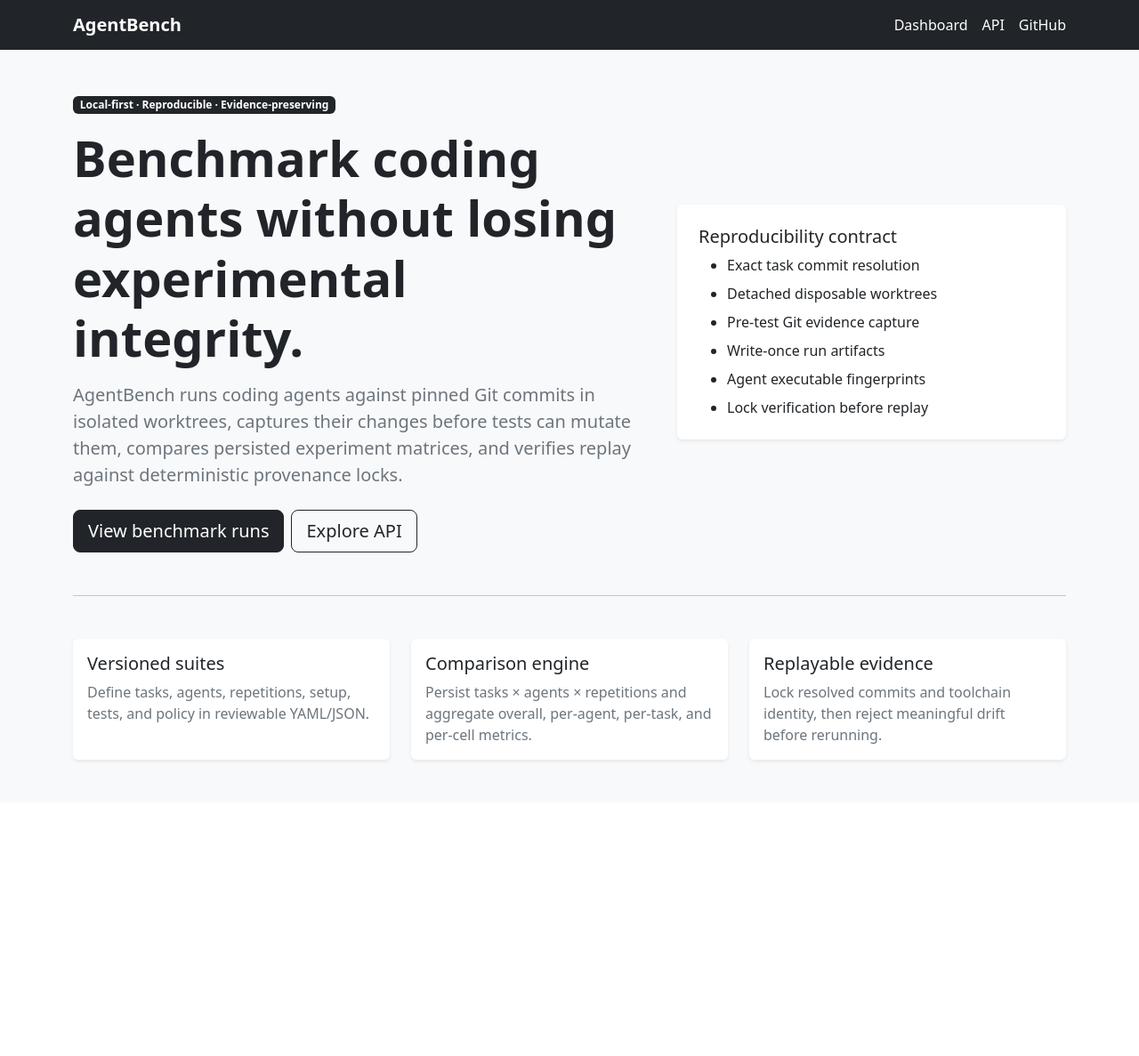
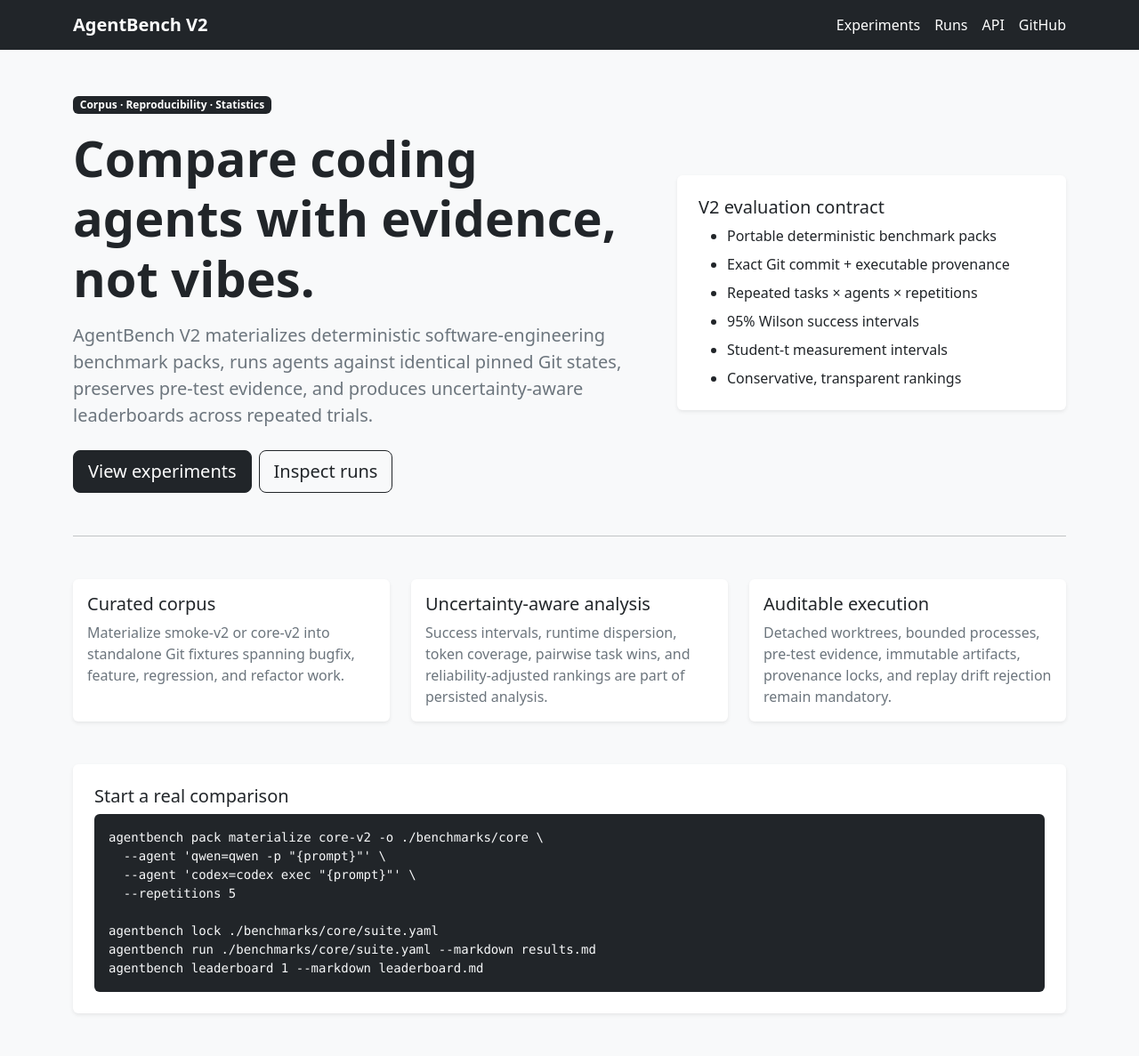
Before and after one commit to takahashijake/AgentBench, a FastAPI app: page / in a window 1280 px wide. Shown: the whole page at 89% size. Before the commit the page ends 857 px from the top, so only its background shows below. Run offline with FastAPI, Linux system fonts and the light colour scheme.

Commit message:
Present AgentBench V2 evaluation workflow

```diff
--- a/src/agentbench/templates/index.html
+++ b/src/agentbench/templates/index.html
@@ -3,15 +3,16 @@
 <head>
   <meta charset="utf-8">
   <meta name="viewport" content="width=device-width, initial-scale=1">
-  <title>AgentBench</title>
+  <title>AgentBench V2</title>
   <link href="https://cdn.jsdelivr.net/npm/bootstrap@5.3.3/dist/css/bootstrap.min.css" rel="stylesheet">
 </head>
 <body class="bg-body-tertiary">
 <nav class="navbar navbar-dark bg-dark">
   <div class="container">
-    <a class="navbar-brand fw-semibold" href="/">AgentBench</a>
+    <a class="navbar-brand fw-semibold" href="/">AgentBench V2</a>
     <div class="d-flex gap-3">
-      <a class="text-white text-decoration-none" href="/dashboard">Dashboard</a>
+      <a class="text-white text-decoration-none" href="/experiments">Experiments</a>
+      <a class="text-white text-decoration-none" href="/dashboard">Runs</a>
       <a class="text-white text-decoration-none" href="/docs">API</a>
       <a class="text-white text-decoration-none" href="https://github.com/takahashijake/AgentBench">GitHub</a>
     </div>
@@ -20,45 +21,64 @@
 <main class="container py-5">
   <div class="row align-items-center g-5">
     <div class="col-lg-7">
-      <span class="badge text-bg-dark mb-3">Local-first · Reproducible · Evidence-preserving</span>
-      <h1 class="display-4 fw-bold">Benchmark coding agents without losing experimental integrity.</h1>
+      <span class="badge text-bg-dark mb-3">Corpus · Reproducibility · Statistics</span>
+      <h1 class="display-4 fw-bold">Compare coding agents with evidence, not vibes.</h1>
       <p class="lead text-secondary mt-3">
-        AgentBench runs coding agents against pinned Git commits in isolated worktrees,
-        captures their changes before tests can mutate them, compares persisted experiment
-        matrices, and verifies replay against deterministic provenance locks.
+        AgentBench V2 materializes deterministic software-engineering benchmark packs,
+        runs agents against identical pinned Git states, preserves pre-test evidence,
+        and produces uncertainty-aware leaderboards across repeated trials.
       </p>
-      <div class="d-flex gap-2 mt-4">
-        <a class="btn btn-dark btn-lg" href="/dashboard">View benchmark runs</a>
-        <a class="btn btn-outline-dark btn-lg" href="/docs">Explore API</a>
+      <div class="d-flex flex-wrap gap-2 mt-4">
+        <a class="btn btn-dark btn-lg" href="/experiments">View experiments</a>
+        <a class="btn btn-outline-dark btn-lg" href="/dashboard">Inspect runs</a>
       </div>
     </div>
     <div class="col-lg-5">
       <div class="card shadow-sm border-0">
         <div class="card-body p-4">
-          <h2 class="h5">Reproducibility contract</h2>
+          <h2 class="h5">V2 evaluation contract</h2>
           <ul class="mb-0">
-            <li class="mb-2">Exact task commit resolution</li>
-            <li class="mb-2">Detached disposable worktrees</li>
-            <li class="mb-2">Pre-test Git evidence capture</li>
-            <li class="mb-2">Write-once run artifacts</li>
-            <li class="mb-2">Agent executable fingerprints</li>
-            <li>Lock verification before replay</li>
+            <li class="mb-2">Portable deterministic benchmark packs</li>
+            <li class="mb-2">Exact Git commit + executable provenance</li>
+            <li class="mb-2">Repeated tasks × agents × repetitions</li>
+            <li class="mb-2">95% Wilson success intervals</li>
+            <li class="mb-2">Student-t measurement intervals</li>
+            <li>Conservative, transparent rankings</li>
           </ul>
         </div>
       </div>
     </div>
   </div>
+
   <hr class="my-5">
-  <div class="row g-4">
+
+  <div class="row g-4 mb-5">
     <div class="col-md-4"><div class="card h-100 border-0 shadow-sm"><div class="card-body">
-      <h3 class="h5">Versioned suites</h3><p class="text-secondary mb-0">Define tasks, agents, repetitions, setup, tests, and policy in reviewable YAML/JSON.</p>
+      <h3 class="h5">Curated corpus</h3>
+      <p class="text-secondary mb-0">Materialize smoke-v2 or core-v2 into standalone Git fixtures spanning bugfix, feature, regression, and refactor work.</p>
     </div></div></div>
     <div class="col-md-4"><div class="card h-100 border-0 shadow-sm"><div class="card-body">
-      <h3 class="h5">Comparison engine</h3><p class="text-secondary mb-0">Persist tasks × agents × repetitions and aggregate overall, per-agent, per-task, and per-cell metrics.</p>
+      <h3 class="h5">Uncertainty-aware analysis</h3>
+      <p class="text-secondary mb-0">Success intervals, runtime dispersion, token coverage, pairwise task wins, and reliability-adjusted rankings are part of persisted analysis.</p>
     </div></div></div>
     <div class="col-md-4"><div class="card h-100 border-0 shadow-sm"><div class="card-body">
-      <h3 class="h5">Replayable evidence</h3><p class="text-secondary mb-0">Lock resolved commits and toolchain identity, then reject meaningful drift before rerunning.</p>
+      <h3 class="h5">Auditable execution</h3>
+      <p class="text-secondary mb-0">Detached worktrees, bounded processes, pre-test evidence, immutable artifacts, provenance locks, and replay drift rejection remain mandatory.</p>
     </div></div></div>
+  </div>
+
+  <div class="card border-0 shadow-sm">
+    <div class="card-body p-4">
+      <h2 class="h5">Start a real comparison</h2>
+      <pre class="bg-dark text-light rounded p-3 mb-0"><code>agentbench pack materialize core-v2 -o ./benchmarks/core \
+  --agent 'qwen=qwen -p "{prompt}"' \
+  --agent 'codex=codex exec "{prompt}"' \
+  --repetitions 5
+
+agentbench lock ./benchmarks/core/suite.yaml
+agentbench run ./benchmarks/core/suite.yaml --markdown results.md
+agentbench leaderboard 1 --markdown leaderboard.md</code></pre>
+    </div>
   </div>
 </main>
 </body>
```
